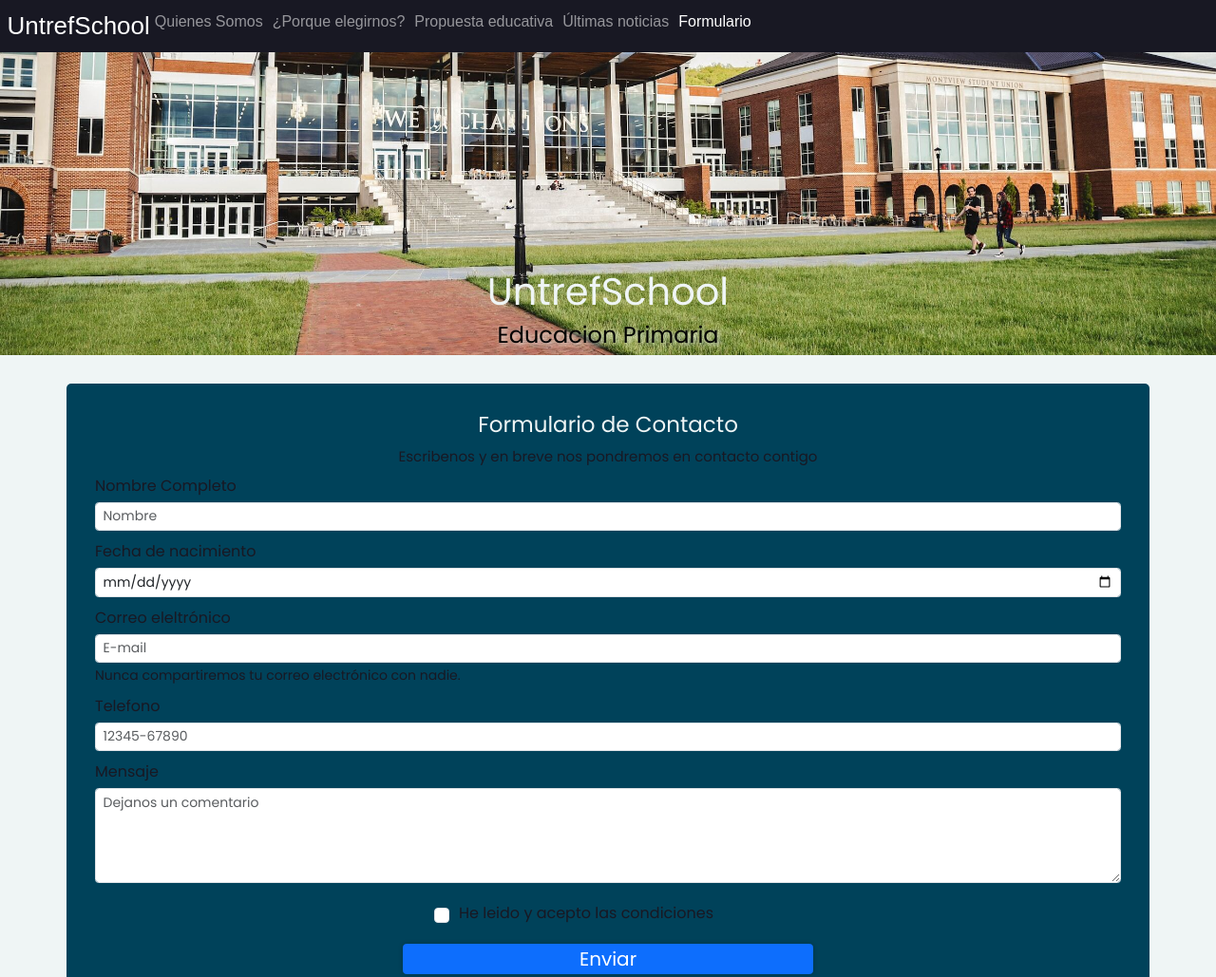
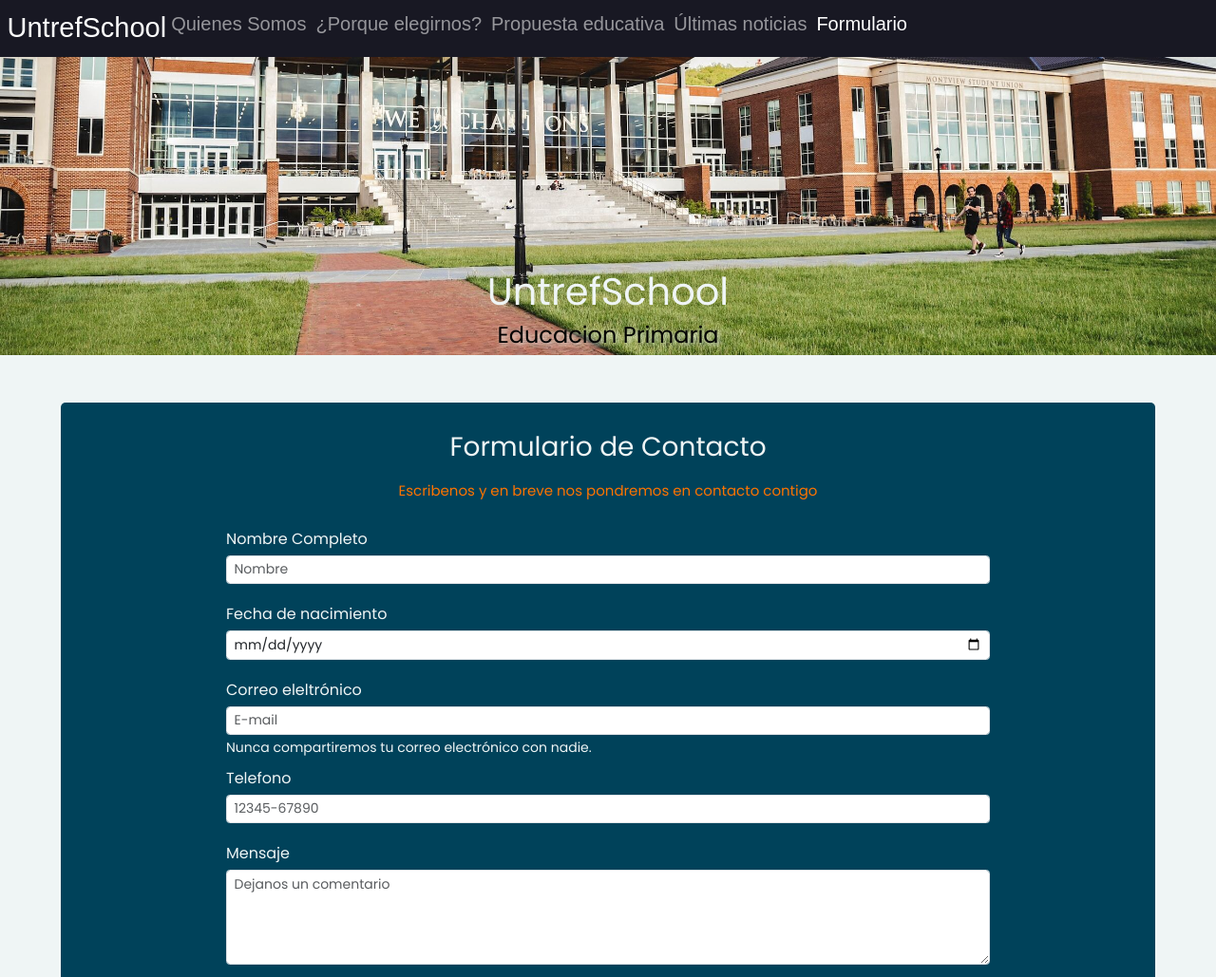
Before and after one commit to Joseargentina/PROYECTO-INTEGRADOR-WEB-UNTREFSCHOOL, a website: page pages/formulario.html in a window 1280 px wide. Shown: the top 1029 px of the page at 95% size. Drawn offline with nearby package versions, Linux system fonts and the light colour scheme; a web font is replaced by a local one.

Commit message:
estoy modificando los estilos en 768px

```diff
--- a/pages/formulario.html
+++ b/pages/formulario.html
@@ -51,9 +51,9 @@
 
     <!--Nav-bar-->
 
-    <nav class="header__nav navbar navbar-expand-lg bg-body-tertiary fixed-top" data-bs-theme="dark">
+    <nav class="header__nav navbar navbar-expand-xl bg-body-tertiary fixed-top" data-bs-theme="dark">
 
-      <div class="container-fluid flex-wrap flex-lg-nowrap justify-content-between align-items-center">
+      <div class="container-fluid flex-wrap justify-content-between align-items-center">
 
         <a class="navbar-brand mx-auto header__titulo" href="../index.html">UntrefSchool</a>
 
@@ -100,40 +100,42 @@
     </div>
 
   </header>
-  <main class="main container contenedor-formulario formulario" id="formulario">
+  <main class="main container formulario " id="formulario">
+
+    <h1 class="formulario__titulo col-12">Formulario de Contacto</h1>
+
+      <h4 class=" col-12 formulario__subtitulo">Escribenos y en breve nos pondremos en contacto contigo</h4>
 
     <!--Formulario-->
 
-    <form action="https://formsubmit.co/josebarone87@hotmail.com" method="POST" class="row form formulario__form">
+    <form action="https://formsubmit.co/josebarone87@hotmail.com" method="POST" class="row form formulario__form ">
 
-      <h1 class="formulario__titulo col-12">Formulario de Contacto</h1>
 
-      <h4 class="mb-3 col-12 formulario__subtitulo">Escribenos y en breve nos pondremos en contacto contigo</h4>
 
-      <div class="mb-3 col-12">
+      <div class="mb-3 col-12 formulario__contenido">
         <label for="name" class="form-label formulario__label">Nombre Completo</label>
         <input type="name" name="name" id="name" placeholder="Nombre" class="form-control" required>
       </div>
 
-      <div class="mb-3 col-12">
+      <div class="mb-3 col-12 formulario__contenido">
         <label for="exampleInputPassword1" class="form-label formulario__label">Fecha de nacimiento</label>
         <input type="date" namme="date" class="form-control" id="exampleInputPassword1">
       </div>
 
-      <div class="mb-3 col-12">
+      <div class="col-12 formulario__correo formulario__contenido">
         <label for="exampleInputEmail1" class="form-label formulario__label">Correo eleltrónico</label>
         <input type="email" class="form-control" name="email" id="exampleInputEmail1" aria-describedby="emailHelp"
           placeholder="E-mail" required>
-        <div id="emailHelp" class="form-text">Nunca compartiremos tu correo electrónico con nadie.</div>
+        <div id="emailHelp" class="form-text formulario__texto">Nunca compartiremos tu correo electrónico con nadie.</div>
       </div>
 
-      <div class="mb-3 col-12">
+      <div class="mb-3 col-12 formulario__contenido">
         <label for="telefono" class="form-label formulario__label">Telefono</label>
         <input type="tel" name="tel" id="telefono" pattern="[0-9]{5}-[0-9]{6}" placeholder="12345-67890"
           class="form-control" required>
       </div>
 
-      <div class="mb-3 col-12">
+      <div class="mb-3 col-12 formulario__contenido">
         <label for="floatingTextarea2" class="form-label formulario__label">Mensaje</label>
         <textarea class="form-control" name="textarea" placeholder="Dejanos un comentario" id="floatingTextarea2"
           style="height: 100px"></textarea>
@@ -142,7 +144,7 @@
 
       <div class="mb-3 form-check col-12 mx-auto formulario__boton-check">
         <input type="checkbox" name="checkbox" class="form-check-input" id="exampleCheck1">
-        <label class="form-check-label formulario__label" for="exampleCheck1">He leido y acepto las condiciones</label>
+        <label class="form-check-label formulario__label formulario__label--mod" for="exampleCheck1">He leido y acepto las condiciones</label>
       </div>
 
       <button type="submit" name="submit" class="btn btn-primary col-12 mx-auto formulario__boton-form">Enviar</button>
@@ -150,7 +152,7 @@
     </form>
   </main>
 
-  <footer class="footer">
+  <footer class="footer container">
 
     <div class="footer__contenedor">
 
@@ -178,10 +180,7 @@
 
         <h2 class="footer__ubicacion-titulo">UntrefSchool</h2>
 
-        <iframe class="footer__iframe"
-          src="https://www.google.com/maps/embed?pb=!1m18!1m12!1m3!1d3284.1041221060786!2d-58.52819710000001!3d-34.6015285!2m3!1f0!2f0!3f0!3m2!1i1024!2i768!4f13.1!3m3!1m2!1s0x95bcb7c0fa8ea61b%3A0xc39ce2c5b55bb74!2sUniversidad%20Nacional%20de%20Tres%20de%20Febrero%20(UNTREF)%20-%20Rectorado!5e0!3m2!1ses-419!2sar!4v1689209307028!5m2!1ses-419!2sar"
-          width="200" height="200" style="border:0;" allowfullscreen="" loading="lazy"
-          referrerpolicy="no-referrer-when-downgrade"></iframe>
+        <iframe class="footer__iframe row" src="https://www.google.com/maps/embed?pb=!1m18!1m12!1m3!1d3284.1041221060786!2d-58.52819710000001!3d-34.6015285!2m3!1f0!2f0!3f0!3m2!1i1024!2i768!4f13.1!3m3!1m2!1s0x95bcb7c0fa8ea61b%3A0xc39ce2c5b55bb74!2sUniversidad%20Nacional%20de%20Tres%20de%20Febrero%20(UNTREF)%20-%20Rectorado!5e0!3m2!1ses-419!2sar!4v1689209307028!5m2!1ses-419!2sar" width="200" height="200" style="border:0;" allowfullscreen="" loading="lazy" referrerpolicy="no-referrer-when-downgrade"></iframe>
       </section>
 
       <section class="footer__contacto">
--- a/scss/layout/_footer.scss
+++ b/scss/layout/_footer.scss
@@ -5,7 +5,7 @@
     //redes
 
     &__redes {
-        margin-bottom: 1rem;
+        margin-bottom: 4rem;
     }
 
     &__redes-titulo {
@@ -46,8 +46,12 @@
         @extend .footer__redes-titulo;
     }
     &__iframe {
-        width: 100%;
+        width: 90%;
         margin: 0 auto;
+        max-width: 40rem;
+        display: flex;
+        height: 25rem;
+        max-height: 30rem;
     }
 
     //contacto
--- a/scss/layout/_header.scss
+++ b/scss/layout/_header.scss
@@ -15,6 +15,9 @@
         background-color: $colorCuatro !important;
     }
     &__navbar {
+
+        width: 92%;
+
         .nav-item {
             margin-bottom: 1rem;
         }
@@ -48,8 +51,4 @@
     }
 
 
-    &__navbar {
-            width: 95%;
-        }
-
 }
--- a/scss/mediaQ/_mediaQ.scss
+++ b/scss/mediaQ/_mediaQ.scss
@@ -2,25 +2,49 @@
 @import '../utilities/mixins';
 
 @include tablet {
+
+    .header {
+
+        &__titulo {
+            font-size: 2.9rem;
+        }
+
+        &__navbar {
+            width: 95%;
+
+            .nav-item {
+                font-size: 2rem;
+            }
+        }
+
+
+    }
 
     .main {
         //Quienes-Somos
 
         &__quienes-contenedor {
             @include grid(2, 2rem);
-            grid-template-rows: 55rem;
+            grid-template-rows: 40rem;
+            margin-bottom: 3rem;
         }
         &__quienes-img {
             height: 100%;
+        }
+
+        &__quienes-texto {
+            overflow: hidden;
+            padding: 0;
         }
 
         //Porque Elegirnos
 
         &__elegirnos-contenedor {
             @include grid(2, 2rem);
-            grid-template-rows: 55rem;
-                grid-template-areas:
-                    "grid-1 grid-2";
+            grid-template-rows: 40rem;
+            grid-template-areas: "grid-1 grid-2";
+            margin-bottom: 3rem;
+
         }
         &__elegirnos-imagen {
             grid-column: grid-2;
@@ -34,22 +58,40 @@
         &__elegirnos-texto {
             grid-column: grid-1;
             grid-row: grid-1;
+            overflow: hidden
+        }
+
+        //Propuesta Educativa
+
+        &__propuestas-contenedor {
+            @include grid(2, 2rem);
+            margin-bottom: 3rem;
+        }
+        &__propuesta {
+            width: 100%;
+            margin-bottom: 0;
+        }
+        .card {
+            border: 1px solid #ccc !important;
         }
     }
 
     .footer {
 
-        width: 90%;
+        max-width: 90%;
         margin: 1.5rem auto 0 auto;
 
         &__contenedor {
-            @include grid(3, 0);
+            @include grid(3, 1rem);
             align-items: baseline;
+            grid-template-rows: 30rem;
         }
 
         //redes
 
         &__redes {
+
+            height: 100%;
 
             h2{
                 display: inline-block;
@@ -105,8 +147,12 @@
 
         //ubicacion
 
+        &__ubicacion {
+            height: 100%;
+        }
+
         &__iframe {
-            width: 23rem;
+            width: 22rem;
             height: 21rem;
             margin-top: 2rem;
         }
@@ -120,6 +166,7 @@
         &__contacto {
             @include flex(column, center, center);
             text-align: center;
+            height: 100%;
         }
 
         &__contacto-titulo {
@@ -134,28 +181,57 @@
         &__nav li {
             padding: 1rem;
         }
+
+        //copyright
+
+        &__copyright {
+            margin-top: 2rem;
+            font-size: 2.2rem;
+        }
     }
 
     //Formulario
 
     .formulario {
-        width: 90%;
-        margin-top: 3rem;
+        max-width: 90%;
+        margin: 5rem auto 3rem auto;
         border-radius: 5px;
+        background-color: $colorTres;
+
+        &__contenido {
+            width: 75%;
+            max-width: 90%;
+            margin: 0 auto;
+        }
 
 
         &__titulo {
             text-align: center;
-            margin: 0 auto 1rem auto;
+            margin: 2rem auto;
+            font-size: 2.8rem;
+            color: $colorCinco;
         }
 
         &__subtitulo {
             text-align: center;
             margin: 0 auto;
+            color: $colorUno;
         }
 
         &__form {
             padding: 3rem;
+        }
+
+        &__label {
+            color: $colorCinco;
+        }
+
+        &__label--mod {
+            font-size: 1.6rem;
+        }
+
+        &__texto {
+            color: $colorCinco;
         }
 
         &__boton-check {
@@ -167,6 +243,7 @@
         &__boton-form {
             font-size: 2rem;
             padding: 1rem;
+            margin-top: 1rem;
         }
 
 
--- a/scss/pages/_formulario.scss
+++ b/scss/pages/_formulario.scss
@@ -2,20 +2,26 @@
 
 .formulario {
 
-    background-color: $colorTres;
+    background-color: $colorCinco;
+    padding: 1rem !important;
 
+    .mb-3 {
+        margin-bottom: 2rem !important;
+    }
 
     &__titulo {
         white-space: nowrap;
         font-size: 2.3rem;
         margin: 1rem auto;
         text-align: center;
-        color: $colorCinco;
+        color: $colorCuatro;
     }
 
     &__subtitulo {
         text-align: center;
         color: $colorCuatro;
+        margin: 1rem auto 2rem auto;
+        width: 93%;
     }
 
     &__form {
@@ -23,11 +29,20 @@
         margin: 0 auto;
     }
 
+    &__correo {
+        margin-bottom: 1rem !important;
+    }
+
     &__label {
         color: $colorCuatro;
     }
 
-    .form-text {
+    &__label--mod {
+        white-space: nowrap;
+        font-size: 1.3rem;
+    }
+
+    &__texto {
         color: $colorCuatro;
     }
 
@@ -37,7 +52,7 @@
     }
     &__boton-form {
         width: 40%;
-        padding: 0.5rem;
+        padding: 0.4rem !important;
         font-size: 1.4rem;
         font-family: $fuentePrincipal;
         box-shadow: $boxShadow;
@@ -47,7 +62,7 @@
         font-size: 1.4rem;
     }
 
-    padding: 0 !important;
+
 
 
 
```
Also changed, not shown: index.html (+1 -1 lines), css/style.css, 1 other file.
